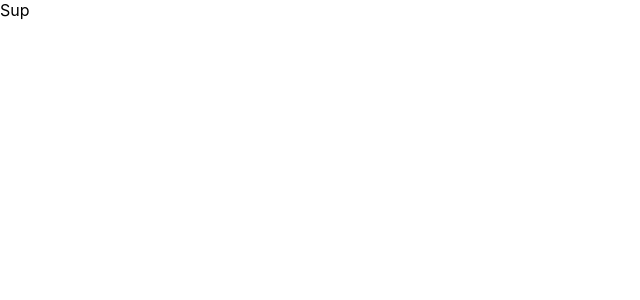
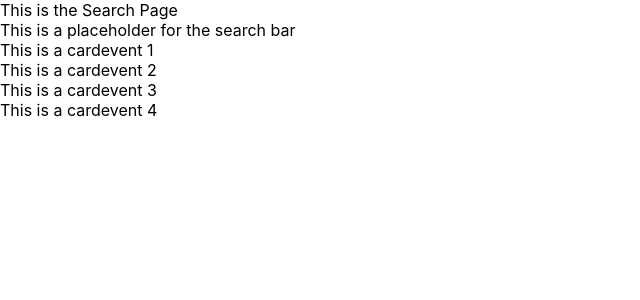
Before and after one commit to gbenga/stream-nature-frontend, a React (Create React App) app: page / in a window 1280 px wide. Shown: the top 300 px of the page, without its empty margins (0-640 px from the left). Built offline with nearby package versions, Linux system fonts and the light colour scheme; data requests are answered from the project's data file.

Commit message:
made events card, search results container, search container

```diff
--- /dev/null
+++ b/src/API.js
@@ -0,0 +1,9 @@
+const eventsURL = "http://localhost:3001/events";
+
+function fetchEvents() {
+  return fetch(eventsURL)
+    .then((response) => response.json())
+    .catch((error) => alert("fetching events from API didn't work"));
+}
+
+export default { fetchEvents };
--- a/src/App.js
+++ b/src/App.js
@@ -1,14 +1,24 @@
-import React from "react";
+import React, { Component } from "react";
 import logo from "./logo.svg";
 import "./App.css";
 import SearchPage from "./components/SearchPage";
+import API from "./API";
 
-function App() {
-  return (
-    <>
-      <SearchPage />
-    </>
-  );
+export default class App extends Component {
+  state = {
+    events: [],
+  };
+
+  componentDidMount() {
+    API.fetchEvents().then((array) =>
+      this.setState({ events: [...this.state.events, ...array] })
+    );
+  }
+  render() {
+    return (
+      <>
+        <SearchPage events={this.state.events} />
+      </>
+    );
+  }
 }
-
-export default App;
--- /dev/null
+++ b/src/components/EventCard.js
@@ -0,0 +1,7 @@
+import React, { Component } from "react";
+
+export default class EventCard extends React.Component {
+  render() {
+    return <div id="event-card">This is a card{this.props.event.name}</div>;
+  }
+}
--- a/src/components/SearchPage.js
+++ b/src/components/SearchPage.js
@@ -1,11 +1,18 @@
 import React from "react";
+import SearchResultsContainer from "./SearchResultsContainer";
 
 export default class SearchPage extends React.Component {
   state = {
-    // ATTRIBUTE : VALUE
+    // will keep the search term and the events that are rendered as a result
   };
 
   render() {
-    return <div id="search-page">Sup</div>;
+    return (
+      <>
+        This is the Search Page <br></br>This is a placeholder for the search
+        bar
+        <SearchResultsContainer events={this.props.events} />
+      </>
+    );
   }
 }
--- /dev/null
+++ b/src/components/SearchResultsContainer.js
@@ -0,0 +1,22 @@
+import React from "react";
+import EventCard from "./EventCard";
+
+export default class EventResultsContainer extends React.Component {
+  state = {
+    // ATTRIBUTE : VALUE
+  };
+
+  renderEventCards(props) {
+    return props.events.map((event, idx) => (
+      <EventCard event={event} key={idx} />
+    ));
+  }
+
+  render() {
+    return (
+      <div id="search-results-container">
+        {this.renderEventCards(this.props)}
+      </div>
+    );
+  }
+}
```
